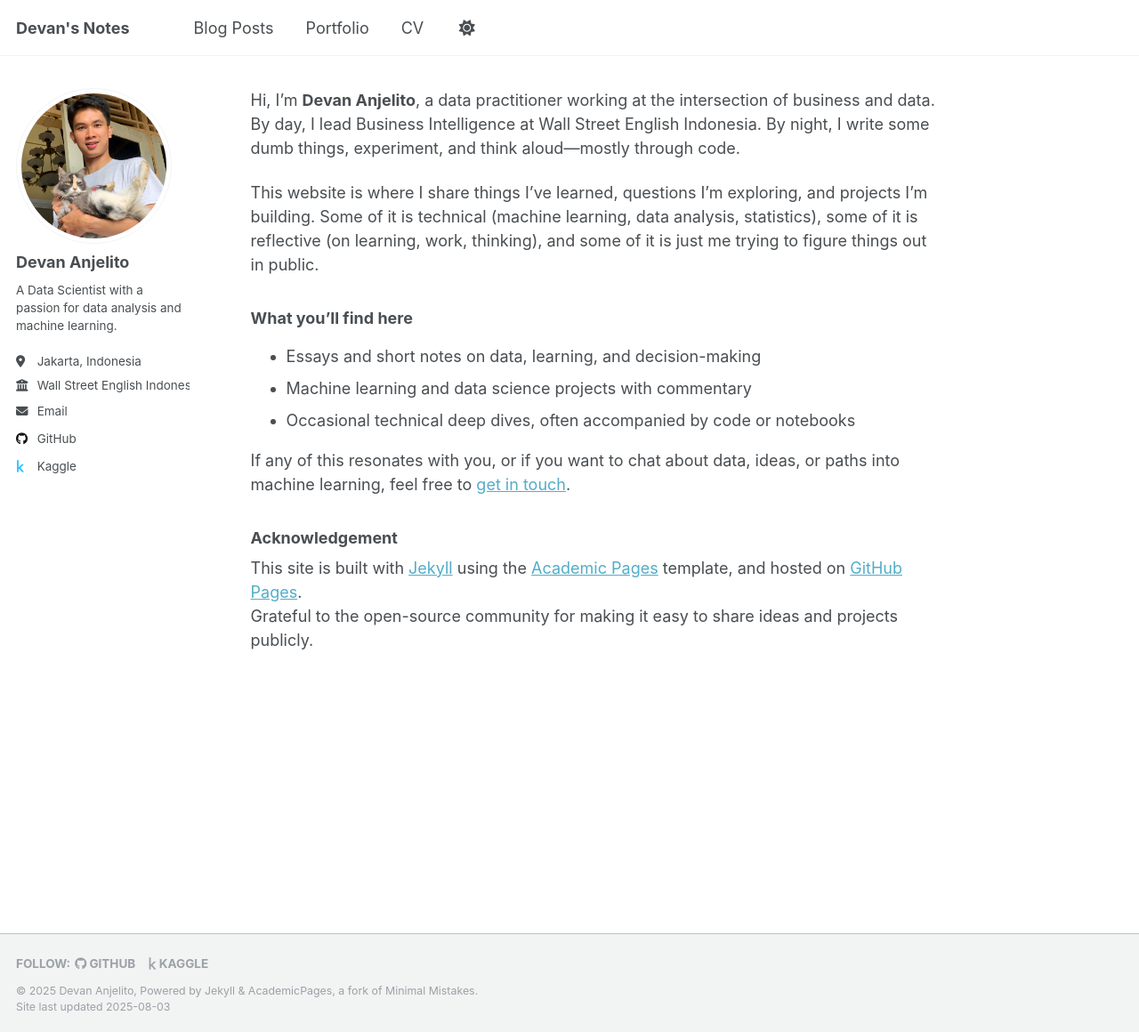
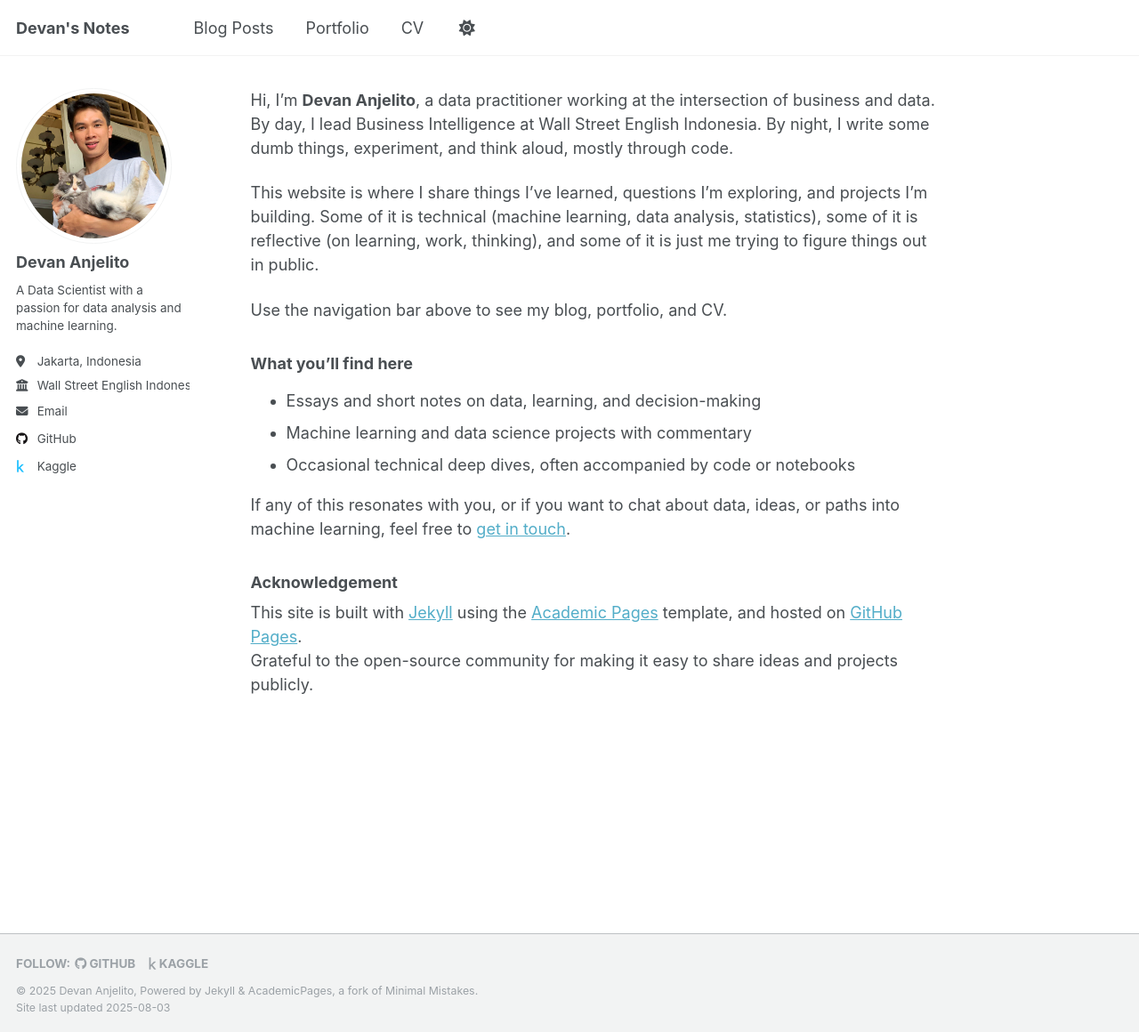
Before and after one commit to danjelito/danjelito.github.io, a Jekyll site: the page built from _pages/about.md, in a window 1280 px wide and 1160 px high. Shown: the whole window at 89% size. Built offline with Jekyll 4.4.1, drawn with Linux system fonts in a browser that asks for light colours; a script that is not in the unit is left out.

Commit message:
edit about

```diff
--- a/_pages/about.md
+++ b/_pages/about.md
@@ -7,9 +7,11 @@ redirect_from:
   - /about.html
 ---
 
-Hi, I'm **Devan Anjelito**, a data practitioner working at the intersection of business and data. By day, I lead Business Intelligence at Wall Street English Indonesia. By night, I write some dumb things, experiment, and think aloud—mostly through code.
+Hi, I'm **Devan Anjelito**, a data practitioner working at the intersection of business and data. By day, I lead Business Intelligence at Wall Street English Indonesia. By night, I write some dumb things, experiment, and think aloud, mostly through code.
 
 This website is where I share things I’ve learned, questions I’m exploring, and projects I’m building. Some of it is technical (machine learning, data analysis, statistics), some of it is reflective (on learning, work, thinking), and some of it is just me trying to figure things out in public.
+
+Use the navigation bar above to see my blog, portfolio, and CV.
 
 ### What you’ll find here
 
```
